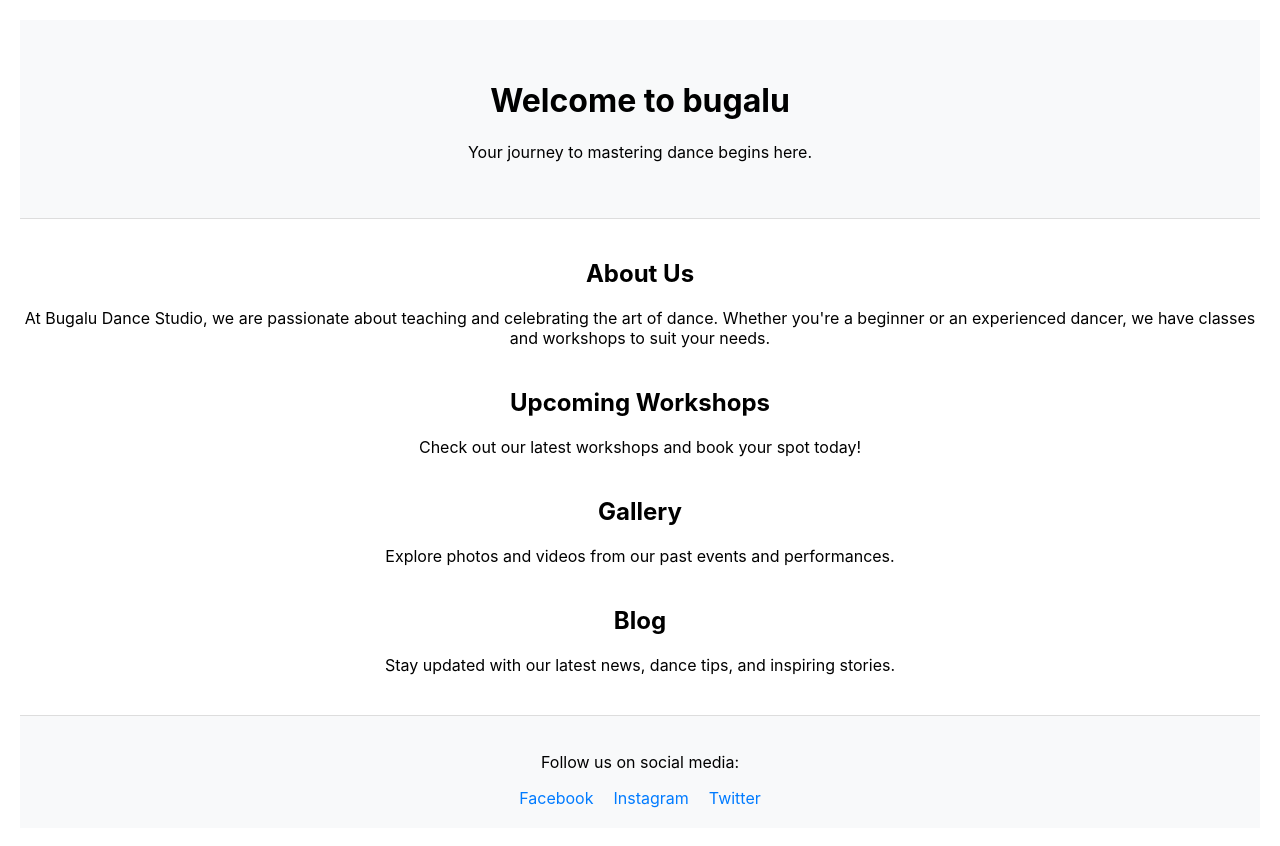
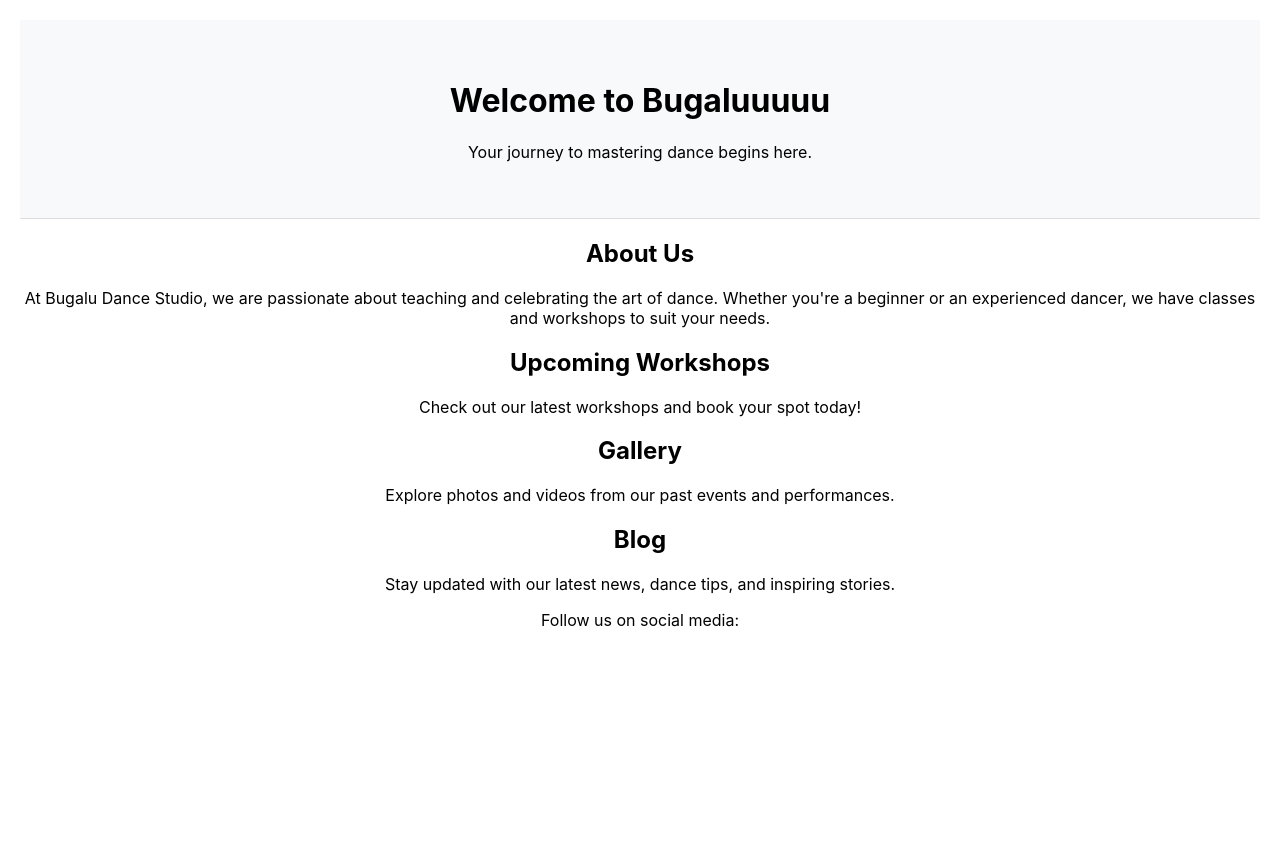
Before and after one commit to avilabeto50/Bugalu, a React (Create React App) app: page / in a window 1280 px wide. After the commit the page ends 800 px from the top, so only its background shows below. Built offline with nearby package versions, Linux system fonts and the light colour scheme.

Commit message:
no more errorsssss

```diff
--- a/package.json
+++ b/package.json
@@ -8,7 +8,8 @@
     "react": "^19.0.0",
     "react-dom": "^19.0.0",
     "react-router-dom": "^6.28.2",
-    "react-scripts": "5.0.0"
+    "react-scripts": "5.0.0",
+    "web-vitals": "^4.2.4"
   },
   "scripts": {
     "start": "react-scripts start",
--- a/src/components/Home.css
+++ b/src/components/Home.css
@@ -9,22 +9,8 @@
     border-bottom: 1px solid #ddd;
   }
 
-  .home-intro,
-  .home-features,
-  .home-gallery,
-  .home-blog {
-    margin: 40px 0;
-  }
-
-  .home-footer {
-    margin-top: 40px;
-    padding: 20px;
-    background-color: #f8f9fa;
-    border-top: 1px solid #ddd;
-  }
-
   .home-footer a {
     margin: 0 10px;
-    color: #007bff;
+    color: #fff;
     text-decoration: none;
   }
--- a/src/components/Home.js
+++ b/src/components/Home.js
@@ -3,34 +3,34 @@ import './Home.css';
 
 const Home = () => {
   return (
-    <div className="home">
-      <header className="home-header">
-        <h1>Welcome to bugalu</h1>
-        <p>Your journey to mastering dance begins here.</p>
+    <div className="home container">
+      <header className="home-header jumbotron text-center">
+        <h1 className="display-4">Welcome to Bugaluuuuu</h1>
+        <p className="lead">Your journey to mastering dance begins here.</p>
       </header>
-      <section className="home-intro">
+      <section className="home-intro my-5">
         <h2>About Us</h2>
         <p>
           At Bugalu Dance Studio, we are passionate about teaching and celebrating the art of dance. Whether you're a beginner or an experienced dancer, we have classes and workshops to suit your needs.
         </p>
       </section>
-      <section className="home-features">
+      <section className="home-features my-5">
         <h2>Upcoming Workshops</h2>
         <p>Check out our latest workshops and book your spot today!</p>
       </section>
-      <section className="home-gallery">
+      <section className="home-gallery my-5">
         <h2>Gallery</h2>
         <p>Explore photos and videos from our past events and performances.</p>
       </section>
-      <section className="home-blog">
+      <section className="home-blog my-5">
         <h2>Blog</h2>
         <p>Stay updated with our latest news, dance tips, and inspiring stories.</p>
       </section>
-      <footer className="home-footer">
+      <footer className="home-footer my-5">
         <p>Follow us on social media:</p>
-        <a href="https://facebook.com">Facebook</a>
-        <a href="https://instagram.com">Instagram</a>
-        <a href="https://twitter.com">Twitter</a>
+        <a href="https://facebook.com" className="btn btn-primary m-2">Facebook</a>
+        <a href="https://instagram.com" className="btn btn-primary m-2">Instagram</a>
+        <a href="https://twitter.com" className="btn btn-primary m-2">Twitter</a>
       </footer>
     </div>
   );
```
Also changed, not shown: 1 other file (tests, documents, lock files or other folders).
